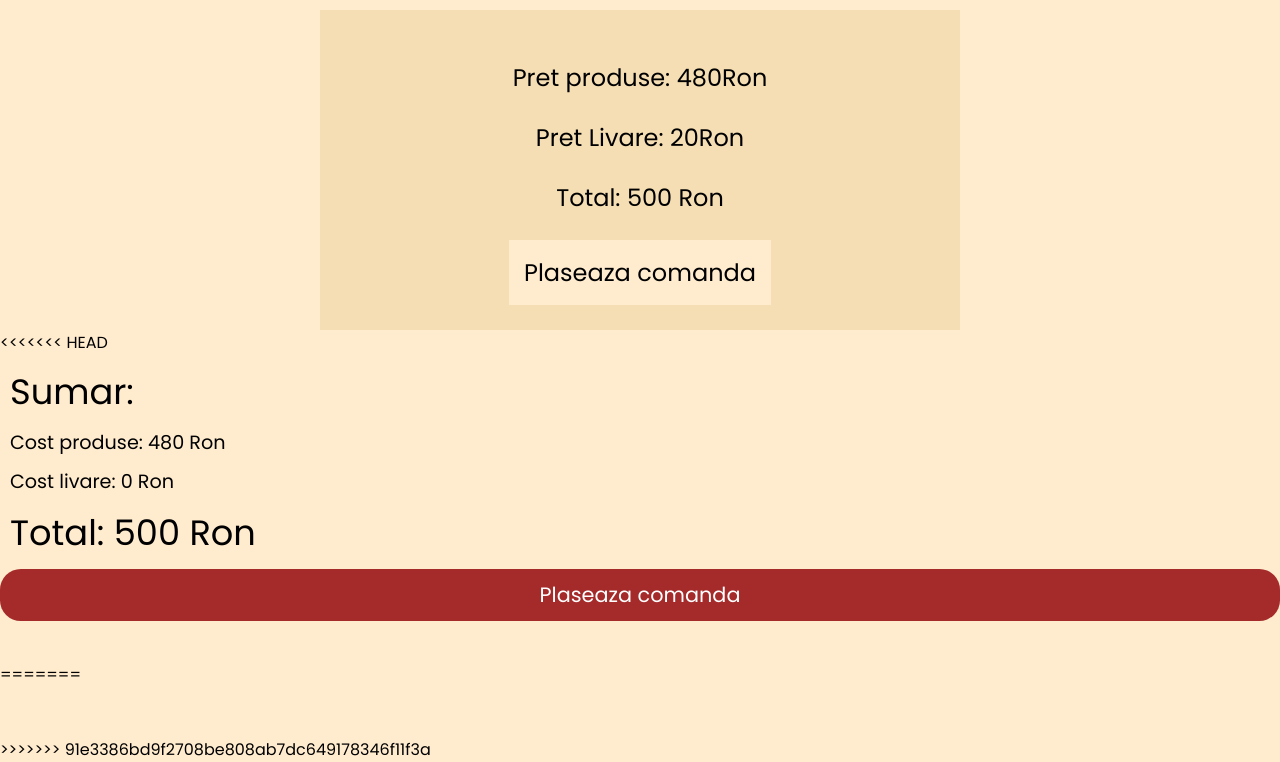
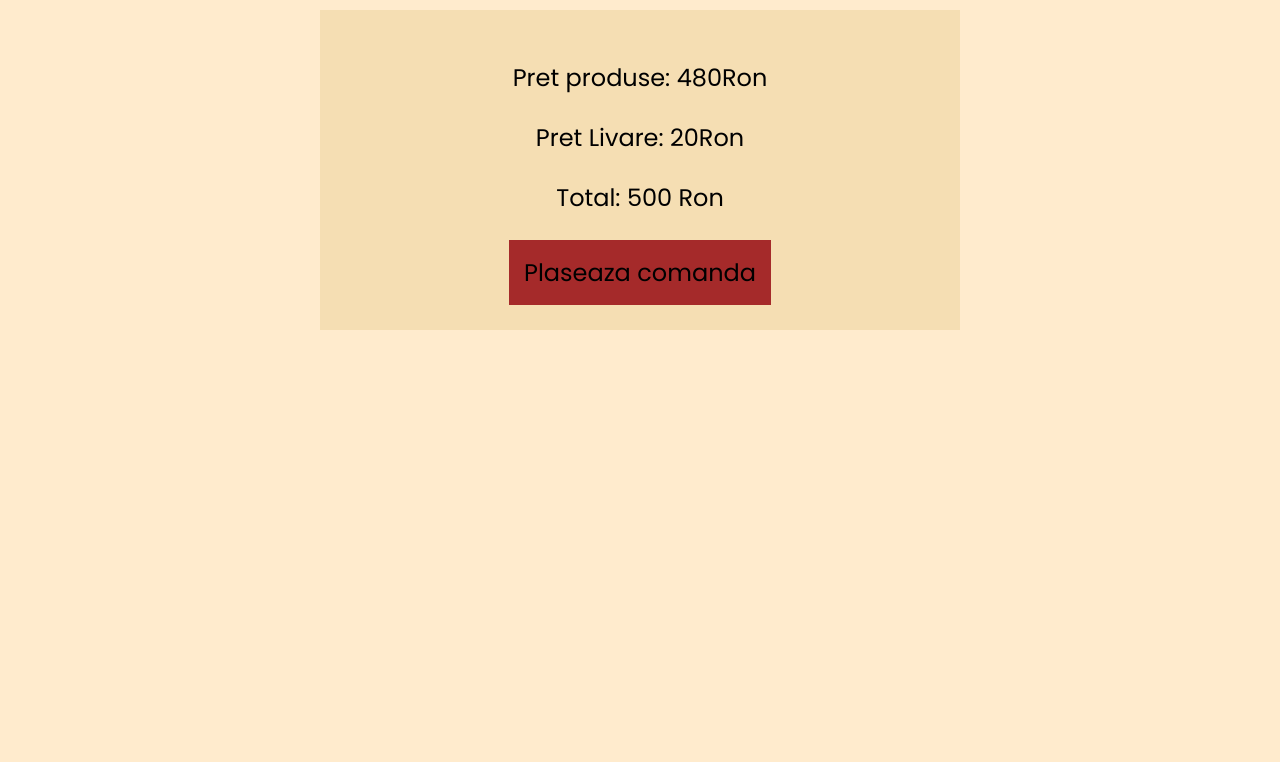
Before and after one commit to BlackNesta/Oto, a PHP site: page /comanda.html in a window 1280 px wide. Shown: the part 1290-2052 px from the top of the page. After the commit the page ends 1620 px from the top, so only its background shows below. Run offline with PHP 8.4, Linux system fonts and the light colour scheme; some libraries are stand-ins or nearby versions.

Commit message:
buton fix

```diff
--- a/Pages/comanda-style.css
+++ b/Pages/comanda-style.css
@@ -155,48 +155,11 @@ section {
     border: none;
     padding: 15px;
     transition: 0.5s;
-    background-color: blanchedalmond;
+    background-color: brown;
 }
 
-<<<<<<< HEAD
-.sumar {
-    display: flex;
-    flex-wrap: wrap;
-    justify-content: space-around;
-    background-color: wheat;
-    padding: 20px;
-    margin:20px;
-}
-
-.pret {
-    font-size: 1.2em;
-    text-align: left;
-    margin: 10px;
-}
-
-.title-sumar {
-    font-size: 2.2em;
-    text-align: left;
-    margin: 10px;
-}
-
-.right button {
-    width: 100%;
-    margin-bottom: 2em;
-    font-size: 1.3em;
-    padding: 0.5em 0.5em;
-    border: none;
-    border-radius: 1em;
-    cursor: pointer;
-    background-color: brown;
-    color: white;
-    transition: 0.25s;
-}
-.right button:hover {
+.rezumat input:hover {
     background-color: lightsalmon;
-=======
-.rezumat input:hover {
-    background-color: brown;
     color: white;
 }
 
@@ -211,5 +174,4 @@ section {
     .rezumat {
         max-width: 320px;
     }
->>>>>>> 91e3386bd9f2708be808ab7dc649178346f11f3a
 }
--- a/Pages/comanda.html
+++ b/Pages/comanda.html
@@ -152,25 +152,7 @@
             <div>Total: 500 Ron</div>
             <input type="submit" value="Plaseaza comanda">
         </div>
-<<<<<<< HEAD
-    </div>
-    </div>
-
-    <div class="sumar">
-        <div class="left">
-            <div class="title-sumar">Sumar:</div>
-        <div class="pret">Cost produse: 480 Ron</div>
-        <div class="pret">Cost livare: 0 Ron</div>
-        </div>
-
-        <div class="right">
-            <div class="title-sumar">Total: 500 Ron</div>
-            <button class="plaseaza">Plaseaza comanda </button>
-        </div>
-    </div>
-=======
     </section>
->>>>>>> 91e3386bd9f2708be808ab7dc649178346f11f3a
 </body>
 <script>
     function hidePJ() {
```
